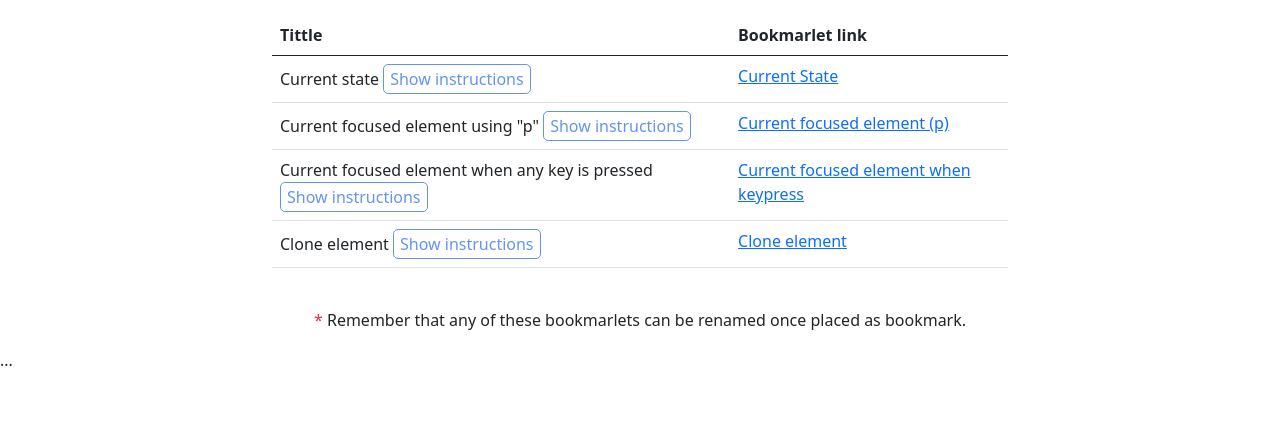
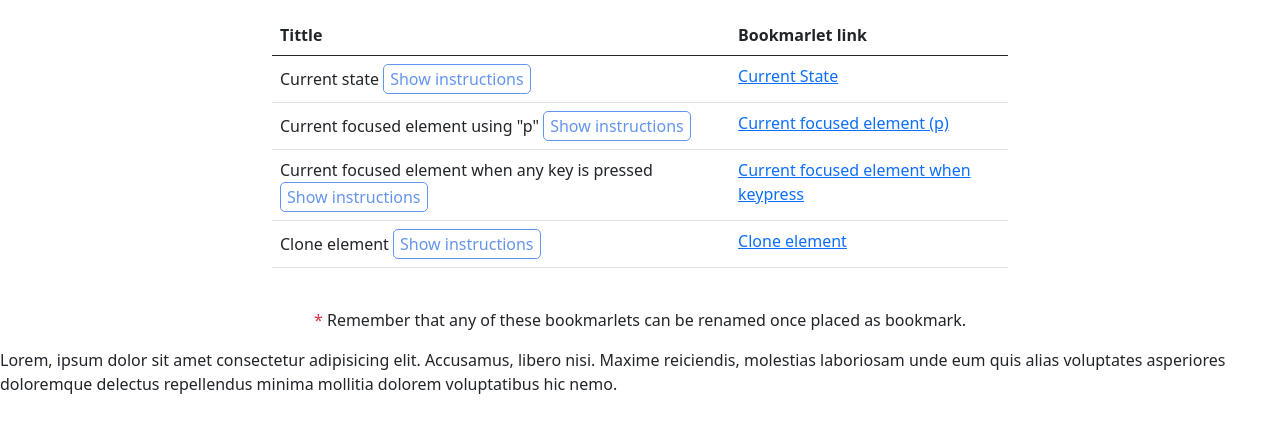
Before and after one commit to ernesto-code/bookmarlets, a plain HTML site: page index.html in a window 1280 px wide. Shown: the part 89-522 px from the top of the page. Drawn offline with nearby package versions, Linux system fonts and the light colour scheme.

Commit message:
Update index.html

```diff
--- a/index.html
+++ b/index.html
@@ -150,15 +150,14 @@
             </p>
         </div>
     </main>
+    <p tabindex="0">
+        Lorem, ipsum dolor sit amet consectetur adipisicing elit. Accusamus, libero nisi. Maxime reiciendis, molestias
+        laboriosam unde eum quis alias voluptates asperiores doloremque delectus repellendus minima mollitia dolorem
+        voluptatibus hic nemo.
+    </p>
 
     <script src="js/main.js"></script>
 </body>
 
 
 </html>
-
-
-<div class="m-chat-floating-button__item-button" role="button" tabindex="0" aria-haspopup="true"
-    aria-controls="item-content-chatMinimizedFloatingButton" data-added-tabindex-by-js="true">
-    ...
-</div>
```
